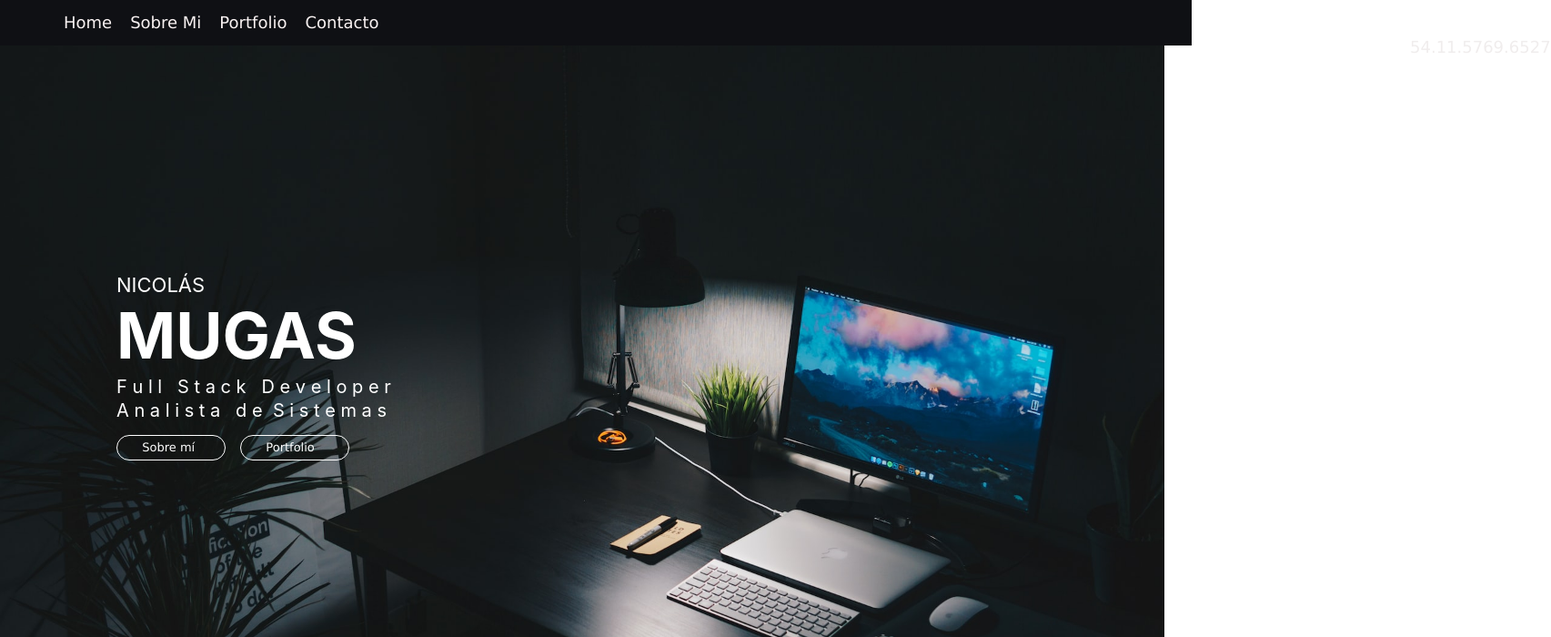
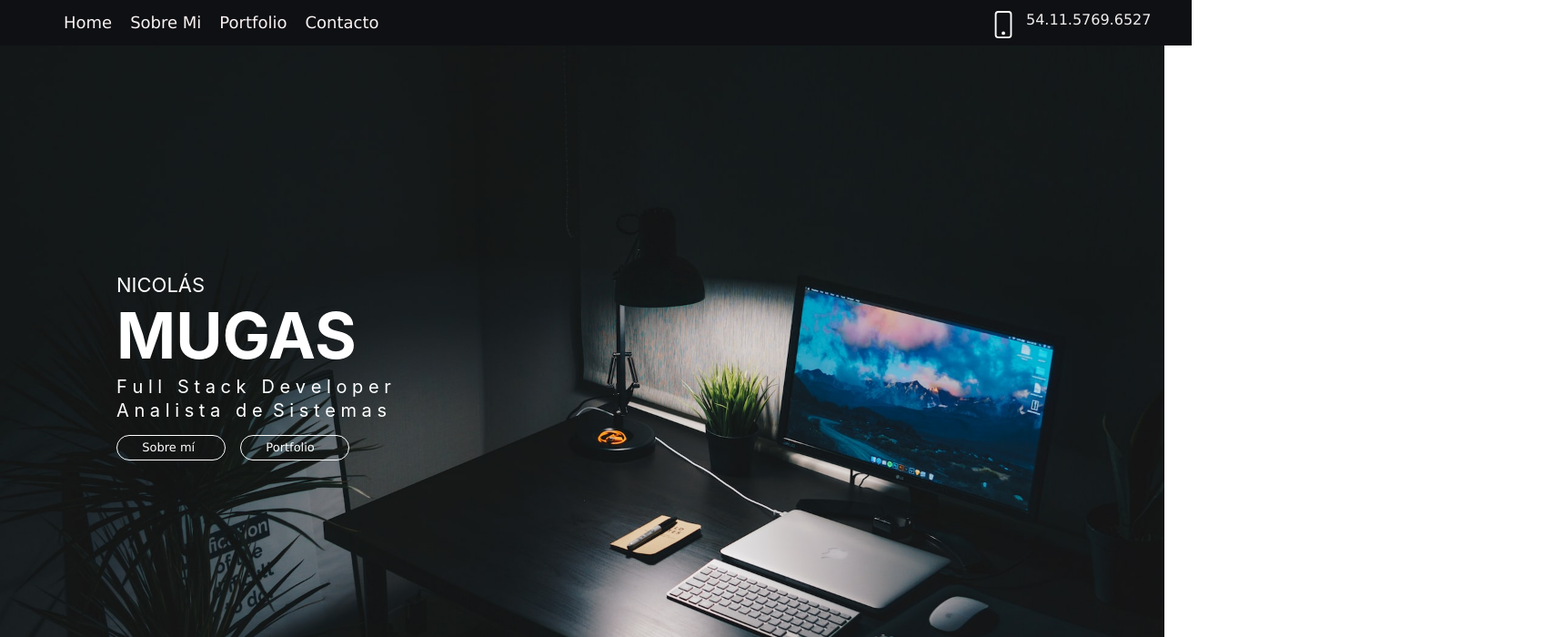
Before and after one commit to nicomugas/portfolionico, a React (Create React App) app: page / in a window 1280 px wide. Shown: the top 700 px of the page at 91% size, 1705 px wide, since content can reach past the window. Built offline with nearby package versions, Linux system fonts and the light colour scheme.

Commit message:
actualizacion fuente

```diff
--- a/src/components/TelBar.module.css
+++ b/src/components/TelBar.module.css
@@ -1,13 +1,13 @@
 .sub_div {
     position: absolute;
-    margin-top: 0.7rem;
-    margin-left:95rem;
+    margin-top: 12px;
+    margin-left:80%;
 
 
     color: rgb(240, 237, 237);
     font-family: 'Verdana', sans-serif;
     text-decoration: none;
-    font-size: 18px;
+    font-size: 16px;
     font-weight: lighter;
 
 }
```
